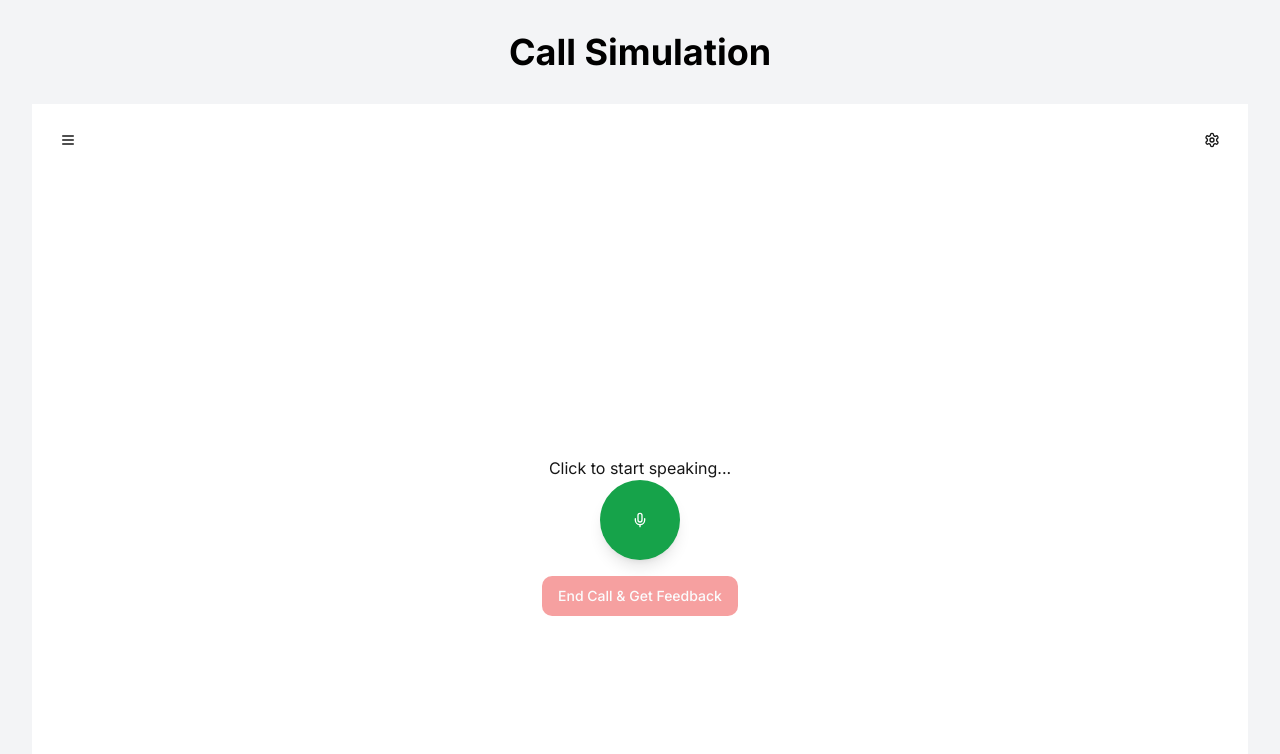
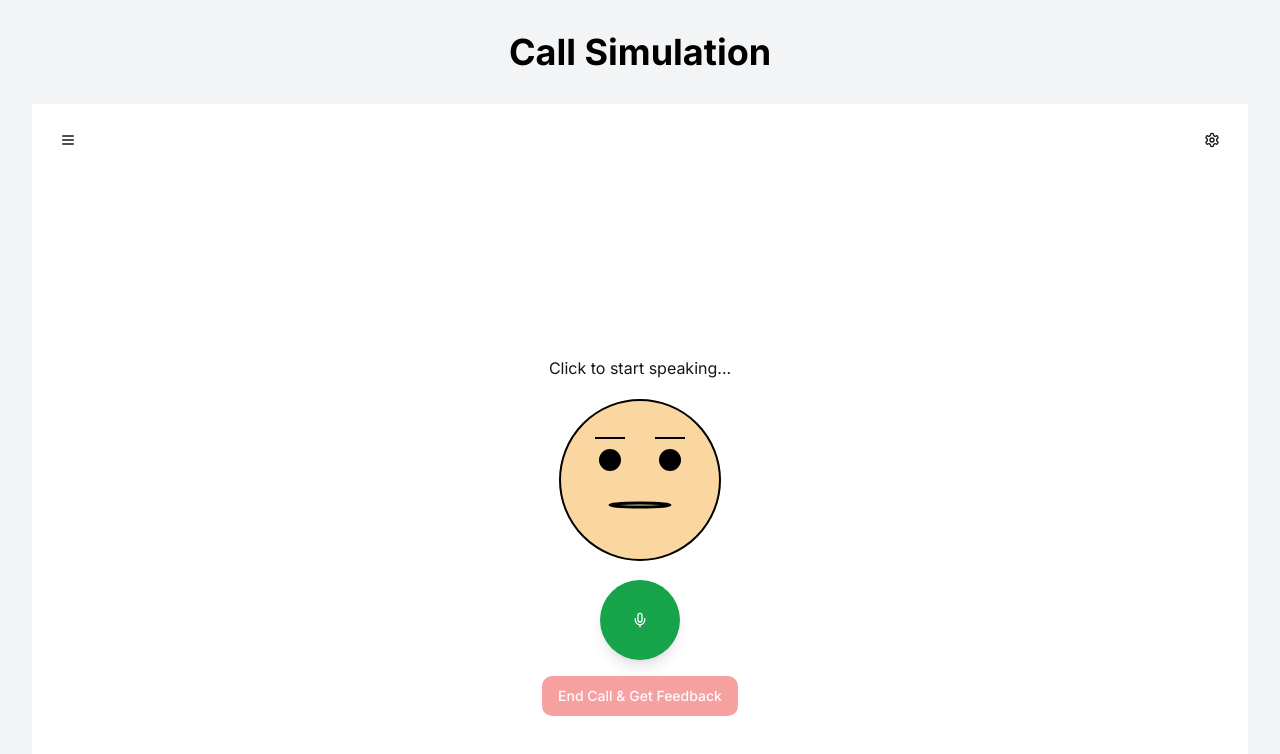
Before and after one commit to jasonachkar/PERSUADE, a Next.js app in the folder persuade/: page /simulation in a window 1280 px wide. Shown: the top 754 px of the page. Built offline with nearby package versions, Linux system fonts and the light colour scheme.

Commit message:
robot face animation simulation interface changes

```diff
--- a/persuade/components/SimulationInterface.tsx
+++ b/persuade/components/SimulationInterface.tsx
@@ -19,26 +19,22 @@ import {
 } from "@/components/ui/select";
 import { Label } from "@/components/ui/label";
 import { useRouter } from "next/navigation";
+import RobotFace, { RobotFaceProps } from "@/components/RobotFace";
 
 export default function SimulationInterface() {
-  // Default values in case there is no saved scenario.
   const [isCallActive, setIsCallActive] = useState(false);
   const [customerEmotion, setCustomerEmotion] = useState("Happy");
   const [callDifficulty, setCallDifficulty] = useState("Beginner");
   const [product, setProduct] = useState("Demo Product");
   const [status, setStatus] = useState("Click to start speaking...");
   const audioEl = useRef<HTMLAudioElement | null>(null);
-
   const peerConnection = useRef<RTCPeerConnection | null>(null);
   const dataChannel = useRef<RTCDataChannel | null>(null);
+  const router = useRouter();
+  const [sessionStartTime, setSessionStartTime] = useState<number>(0);
+  const [messages, setMessages] = useState<{ role: string; content: string }[]>([]);
+  const audioContainer = useRef<HTMLDivElement>(null);
 
-  const router = useRouter();
-
-  const [sessionStartTime, setSessionStartTime] = useState<number>(0);
-
-  const [messages, setMessages] = useState<{ role: string; content: string }[]>([]);
-
-  // Read scenario settings from localStorage on mount.
   useEffect(() => {
     const scenarioData = localStorage.getItem("currentScenario");
     if (scenarioData) {
@@ -51,12 +47,33 @@ export default function SimulationInterface() {
   }, []);
 
   useEffect(() => {
-    // Create and attach an audio element for AI responses
     const audio = document.createElement("audio");
     audio.autoplay = true;
-    document.body.appendChild(audio);
+    audioContainer.current?.appendChild(audio);
     audioEl.current = audio;
+
+    return () => {
+      if (audioEl.current) {
+        audioContainer.current?.removeChild(audioEl.current);
+      }
+    };
   }, []);
+
+  // Update the getRobotFaceEmotion function with proper typing
+  const getRobotFaceEmotion = (emotion: string): RobotFaceProps["emotion"] => {
+    const lowerEmotion = emotion.toLowerCase();
+    switch (lowerEmotion) {
+      case "non-caring": return "neutral";
+      case "confused": return "sad";
+      case "happy": return "happy";
+      case "angry": return "angry";
+      case "neutral": return "neutral";
+      case "listening": return "listening";
+      case "talking": return "talking";
+      default: return "neutral"; // Fallback to neutral
+    }
+  };
+
 
   const startVoiceSession = async () => {
     try {
@@ -81,7 +98,11 @@ export default function SimulationInterface() {
           audioEl.current.srcObject = event.streams[0];
         }
       };
-
+      // Then update the RobotFace component usage:
+      <RobotFace
+        audioEl={audioEl.current}
+        emotion={getRobotFaceEmotion(customerEmotion)}
+      />
       // Capture microphone input
       const mediaStream = await navigator.mediaDevices.getUserMedia({ audio: true });
       mediaStream.getTracks().forEach((track) => peerConnection.current?.addTrack(track, mediaStream));
@@ -126,6 +147,7 @@ export default function SimulationInterface() {
     }
   };
 
+
   const stopVoiceSession = async () => {
     if (peerConnection.current) {
       peerConnection.current.close();
@@ -137,8 +159,6 @@ export default function SimulationInterface() {
   const handleEndCall = async () => {
     try {
       setStatus("Evaluating conversation...");
-
-      // Get evaluation from API
       const response = await fetch("/api/evaluate", {
         method: "POST",
         headers: {
@@ -146,28 +166,19 @@ export default function SimulationInterface() {
         },
         body: JSON.stringify({ messages }),
       });
-
       if (!response.ok) {
         throw new Error("Failed to evaluate conversation");
       }
-
       const evaluation = await response.json();
-
-      // Store feedback in localStorage
       localStorage.setItem("lastCallFeedback", JSON.stringify(evaluation));
-
-      // Save session duration
       const duration = Date.now() - sessionStartTime;
       localStorage.setItem("lastSessionDuration", duration.toString());
-
-      // Save current scenario
       const scenarioData = {
         difficulty: callDifficulty,
         emotion: customerEmotion,
-        product: product, // Replace with actual product if available
+        product: "Demo Product",
       };
       localStorage.setItem("currentScenario", JSON.stringify(scenarioData));
-
       await stopVoiceSession();
       router.push("/feedback");
     } catch (error) {
@@ -178,7 +189,6 @@ export default function SimulationInterface() {
 
   return (
     <div className="min-h-screen bg-[#ffffff] text-[#161616]">
-      {/* Header */}
       <header className="p-4 flex items-center justify-between">
         <Button variant="ghost" size="icon" className="text-[#161616]">
           <Menu className="h-6 w-6" />
@@ -231,14 +241,16 @@ export default function SimulationInterface() {
         </Dialog>
       </header>
 
-      {/* Main Content */}
       <main className="flex flex-col items-center justify-center h-[calc(100vh-80px)]">
         <p>{status}</p>
+        <RobotFace
+          audioEl={audioEl.current}
+          emotion={getRobotFaceEmotion(customerEmotion)}
+        />
         <Button
           onClick={isCallActive ? handleEndCall : startVoiceSession}
-          className={`w-20 h-20 rounded-full ${
-            isCallActive ? "bg-red-600" : "bg-green-600"
-          } text-white shadow-lg`}
+          className={`w-20 h-20 rounded-full ${isCallActive ? "bg-red-600" : "bg-green-600"
+            } text-white shadow-lg`}
         >
           <Mic className="h-10 w-10" />
         </Button>
@@ -250,7 +262,7 @@ export default function SimulationInterface() {
         >
           End Call & Get Feedback
         </Button>
-        <audio ref={audioEl} className="hidden" />
+        <div ref={audioContainer} className="hidden" />
       </main>
     </div>
   );
```
